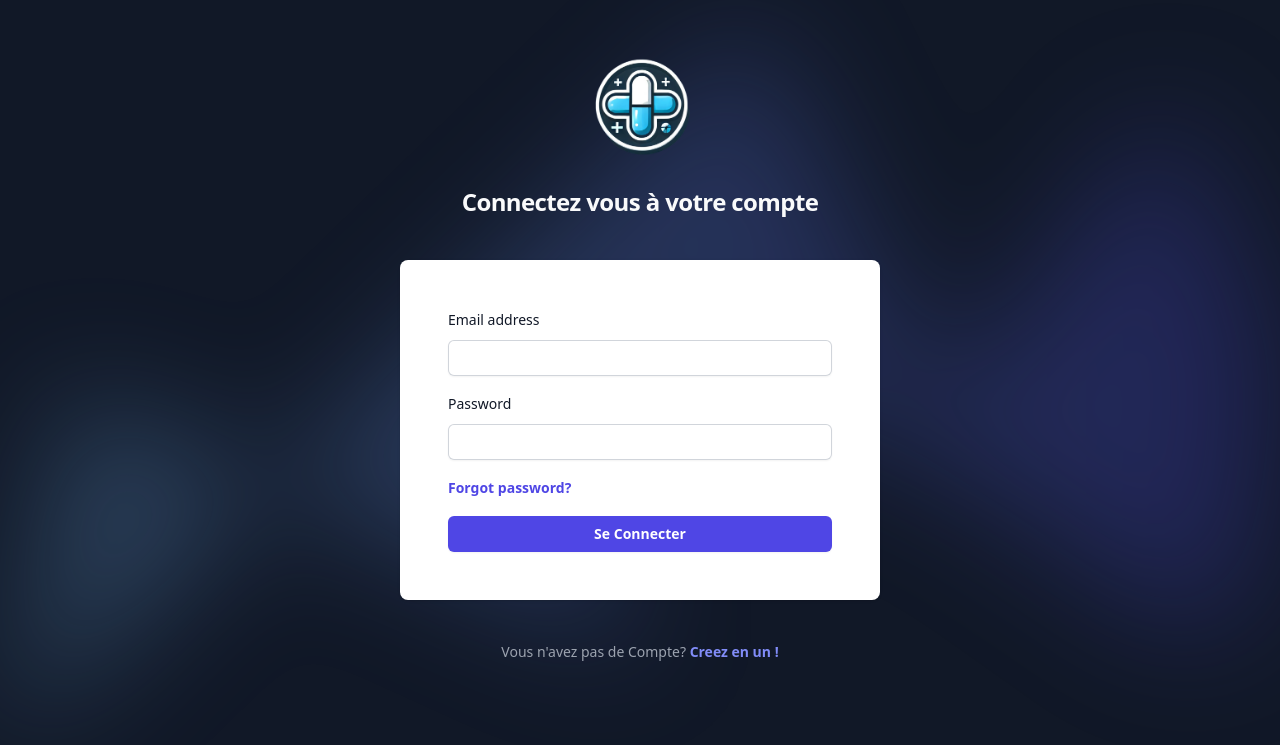
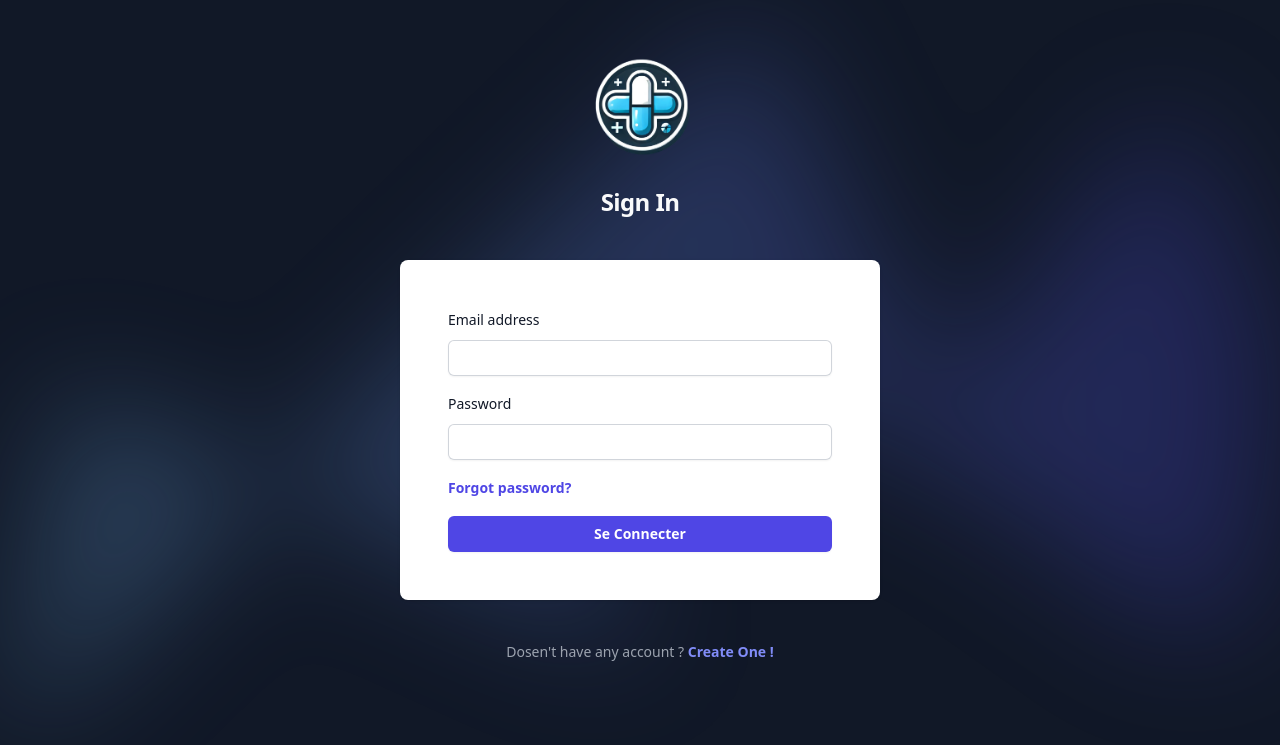
Before and after one commit to BigFootLime/B1, a PHP site: page / in a window 1280 px wide. Shown: the top 745 px of the page. Run offline with PHP 8.4, Linux system fonts and the light colour scheme; some libraries are stand-ins or nearby versions.

Commit message:
Langage and Error message

```diff
--- a/src/index.php
+++ b/src/index.php
@@ -7,7 +7,7 @@
     <script src="https://cdn.tailwindcss.com"></script>
     <link href="https://fonts.googleapis.com/css2?family=Poppins:wght@400;500;600;700&display=swap" rel="stylesheet">
   <link href="https://fonts.googleapis.com/css2?family=Poppins:wght@400;500;600;700&display=swap" rel="stylesheet">
-  <title>Document</title>
+  <title>Login PharmaSys</title>
 </head>
 <body class='bg-gray-900 h-screen overflow-hidden font-poppins'>
 <?php
--- a/src/login.php
+++ b/src/login.php
@@ -61,7 +61,7 @@ try {
   <div class="sm:mx-auto sm:w-full sm:max-w-md">
   <img class="mx-auto h-28 w-auto" src="./assets/LOGOPHARMASYS.png" alt="NoImage">
   <div class="flex flex-center flex-col justify-center">
-    <h2 class="mt-6 text-center text-2xl font-bold leading-9 tracking-tight text-gray-50">Connectez vous à votre compte</h2>
+    <h2 class="mt-6 text-center text-2xl font-bold leading-9 tracking-tight text-gray-50">Sign In</h2>
     <?php if ($error): ?>
             <p class="text-red-500 font-bold mt-4 text-center"><?= htmlspecialchars($error) ?></p>
         <?php endif; ?>
@@ -86,10 +86,6 @@ try {
         </div>
 
         <div class="flex items-center justify-between mb-4">
-          <!-- <div class="flex items-center">
-            <input id="remember-me" name="remember-me" type="checkbox" class="h-4 w-4 rounded border-gray-300 text-indigo-600 focus:ring-indigo-600">
-            <label for="remember-me" class="ml-3 block text-sm leading-6 text-gray-900">Remember me</label>
-          </div> -->
 
           <div class="text-sm leading-6">
             <a href="#" class="font-semibold text-indigo-600 hover:text-indigo-500">Forgot password?</a>
@@ -106,8 +102,8 @@ try {
 
     <form class="formtrans" method="post" action="signUp.php">
     <p class="mt-10 text-center text-sm text-gray-400">
-      Vous n'avez pas de Compte?
-      <button class="font-semibold leading-6 text-indigo-400 hover:text-indigo-300">Creez en un !</button>
+      Dosen't have any account ?
+      <button class="font-semibold leading-6 text-indigo-400 hover:text-indigo-300">Create One !</button>
     </p>
     </form>
   </div>
```
Also changed, not shown: src/signUp.php (+20 -7 lines).
